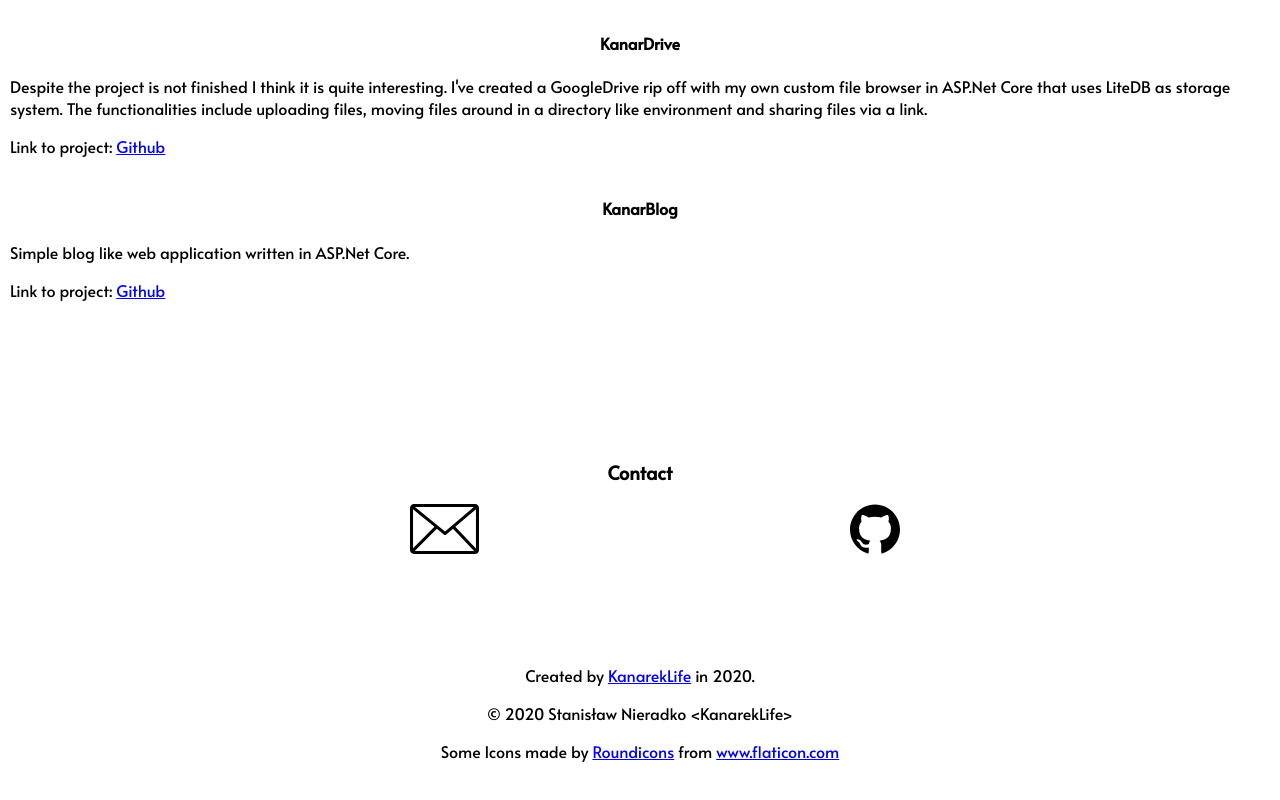
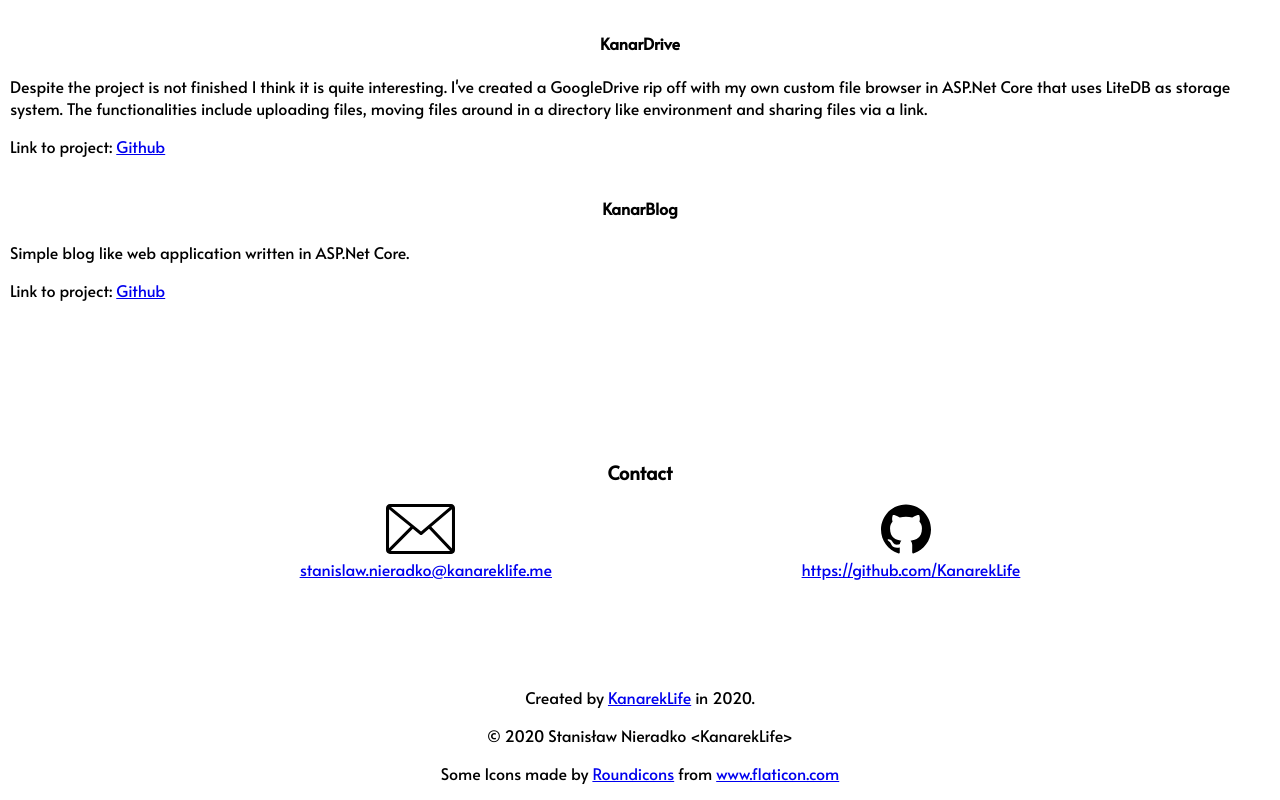
Before and after one commit to KanarekLife/my-page, a website built with Parcel: page index.html in a window 1280 px wide. Shown: the part 3552-4352 px from the top of the page. Before the commit the page ends 4330 px from the top, so only its background shows below. Built offline with nearby package versions, Linux system fonts and the light colour scheme.

Commit message:
add email

```diff
--- a/css/contact.scss
+++ b/css/contact.scss
@@ -6,7 +6,7 @@
 
     li {
         display: flex;
-        flex-direction: row;
+        flex-direction: column;
         align-items: center;
         justify-content: space-evenly;
 
--- a/index.html
+++ b/index.html
@@ -154,10 +154,20 @@
                 <h3>Contact</h3>
                 <ul>
                     <li>
-                        <a href="mailto:"><img src="assets/email.svg" alt="Email"/></a>
+                        <a href="mailto:stanislaw.nieradko@kanareklife.me">
+                            <img src="assets/email.svg" alt="Email"/>
+                        </a>
+                        <a href="mailto:stanislaw.nieradko@kanareklife.me">
+                            stanislaw.nieradko@kanareklife.me
+                        </a>
                     </li>
                     <li>
-                        <a href="https://github.com/KanarekLife"><img src="assets/github.svg" alt="Github"/></a>
+                        <a href="https://github.com/KanarekLife">
+                            <img src="assets/github.svg" alt="Github"/>
+                        </a>
+                        <a href="https://github.com/KanarekLife">
+                            https://github.com/KanarekLife
+                        </a>
                     </li>
                 </ul>
             </section>
```
